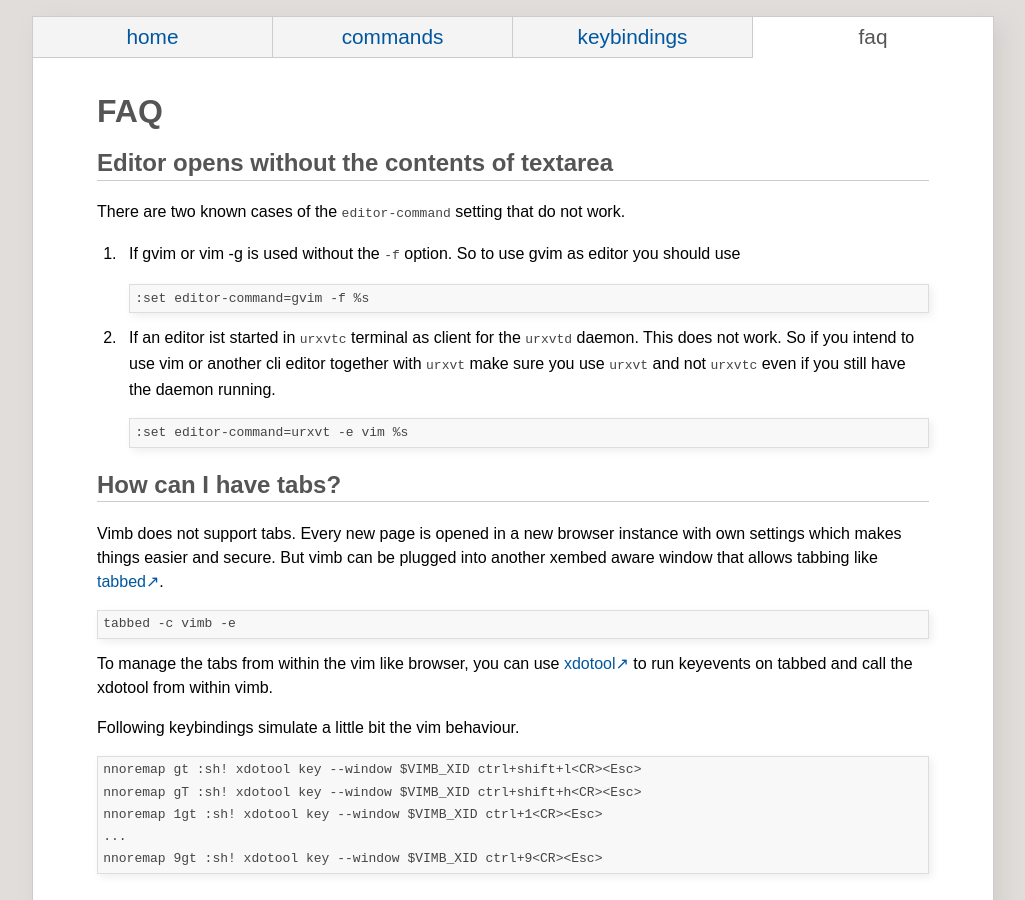
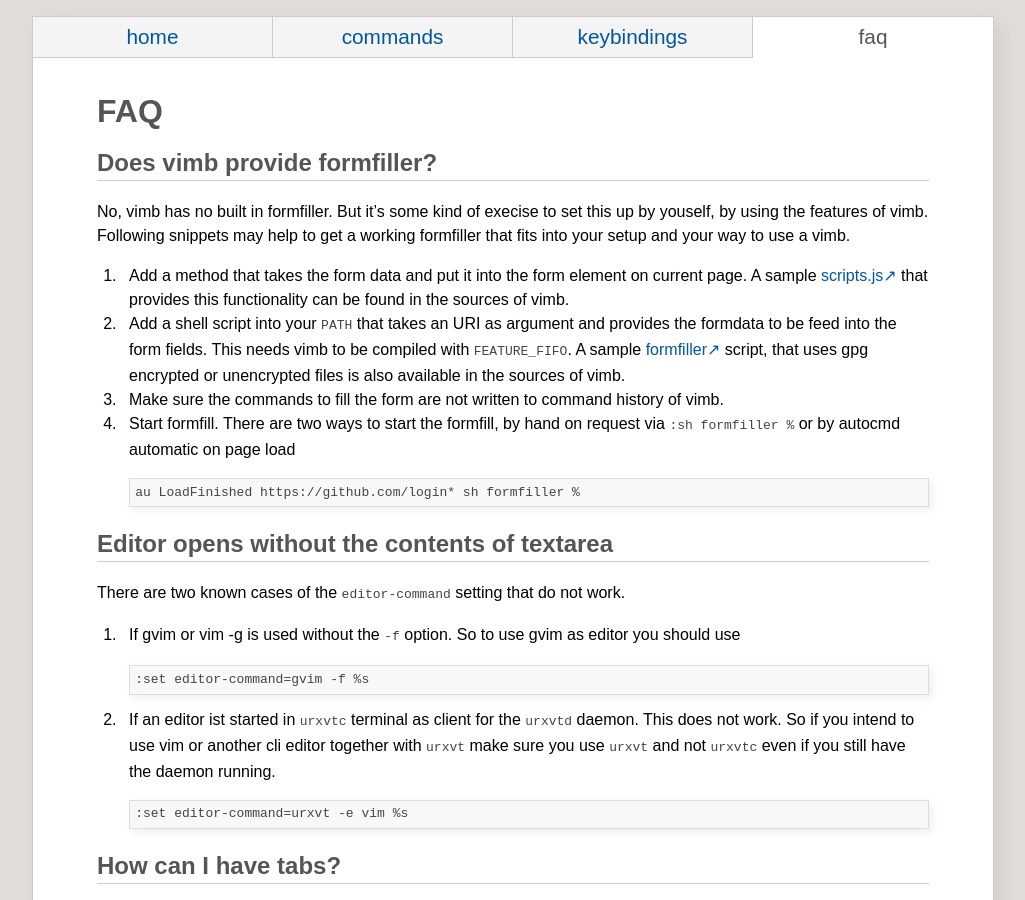
Before and after one commit to fanglingsu/vimb, a Jekyll site: the page built from faq.md, in a window 1280 px wide and 900 px high. Shown: the whole window, without its empty margins (127-1152 px from the left). Built offline with Jekyll 4.4.1, drawn with Linux system fonts in a browser that asks for light colours.

Commit message:
Added section about setup a formfiller (#153).

```diff
--- a/faq.md
+++ b/faq.md
@@ -6,6 +6,29 @@
 ---
 
 # FAQ
+
+## Does vimb provide formfiller?
+
+No, vimb has no built in formfiller. But it's some kind of execise to set this
+up by youself, by using the features of vimb.
+Following snippets may help to get a working formfiller that fits into your
+setup and your way to use a vimb.
+
+1. Add a method that takes the form data and put it into the form element on
+   current page. A sample [scripts.js][ffjs] that provides this functionality
+   can be found in the sources of vimb.
+2. Add a shell script into your `PATH` that takes an URI as argument and
+   provides the formdata to be feed into the form fields. This needs vimb to
+   be compiled with `FEATURE_FIFO`. A sample [formfiller][ffsh] script, that
+   uses gpg encrypted or unencrypted files is also available in the sources of
+   vimb.
+3. Make sure the commands to fill the form are not written to command history
+   of vimb.
+4. Start formfill. There are two ways to start the formfill, by hand on
+   request via `:sh formfiller %` or by autocmd automatic on page load
+
+       au LoadFinished https://github.com/login* sh formfiller %
+
 
 ## Editor opens without the contents of textarea
 
```
Also changed, not shown: other parts of faq.md (+2 -0 lines).
